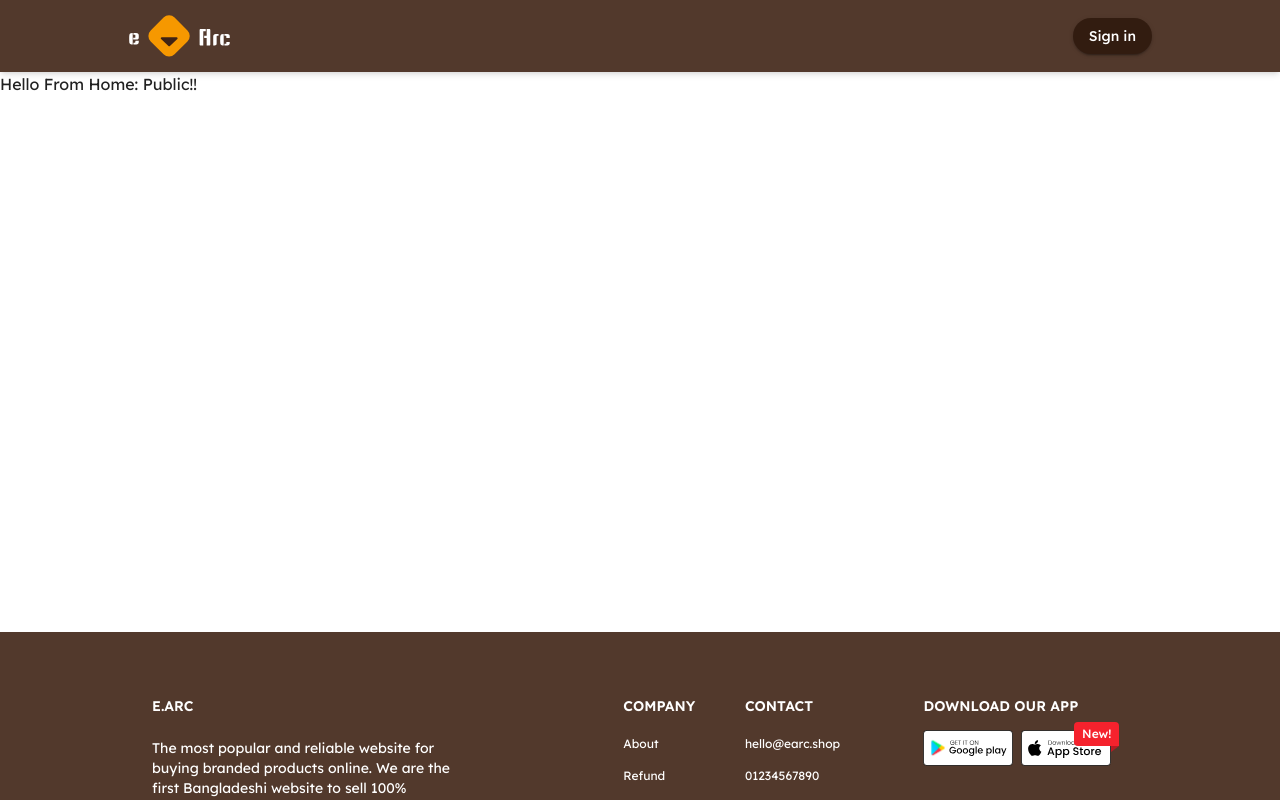
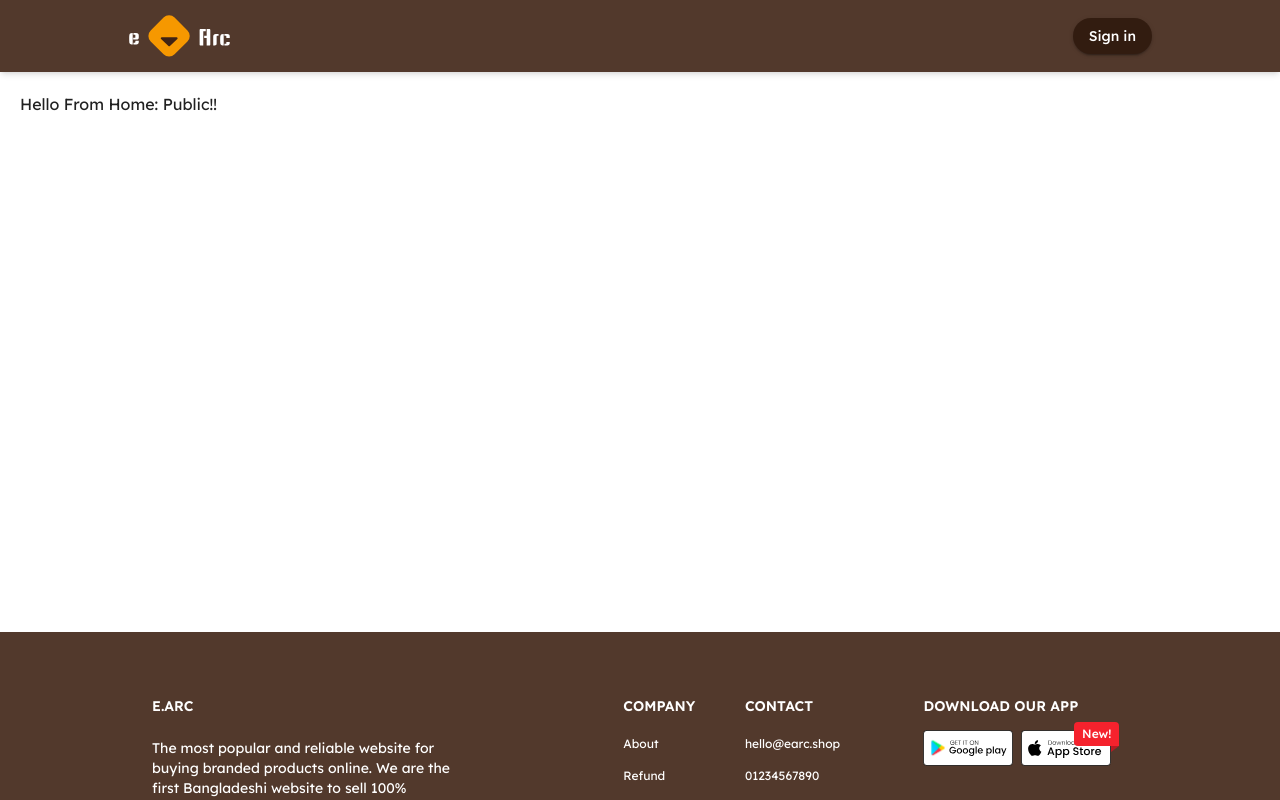
Before and after one commit to tam11a/nitex-interview-task, a React (Vite) app: page / in a window 1280 px wide. Shown: the top 800 px of the page. Built offline with nearby package versions, Linux system fonts and the light colour scheme.

Commit message:
finalize: layout with revisions

```diff
--- a/src/App.tsx
+++ b/src/App.tsx
@@ -30,7 +30,7 @@ const App: React.FC = () => {
 					<BrowserRouter>
 						<section className="max-w-7xl shadow-lg mx-auto bg-white">
 							<Header />
-							<main className="min-h-[70vh]">
+							<main className="min-h-[70vh] p-5">
 								<BaseRoutes />
 							</main>
 							<Footer />
--- a/src/components/layouts/Footer/index.tsx
+++ b/src/components/layouts/Footer/index.tsx
@@ -19,11 +19,7 @@ const Footer: React.FC = () => {
 		<footer>
 			<ScrollToTop
 				smooth
-				style={{
-					bottom: "105px",
-					right: "35px",
-				}}
-				className="z-30 bg-slate-800 shadow-slate-900 shadow-md"
+				className="z-30 bg-primary-800 shadow-slate-900 shadow-md"
 				component={
 					<div className="flex flex-row items-center text-white text-xl justify-center">
 						<Iconify icon={"line-md:arrow-up"} />
```
